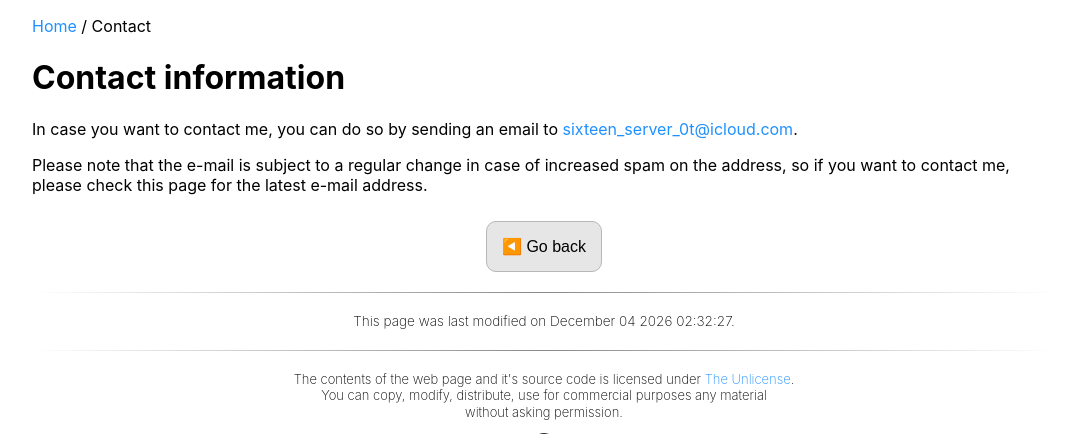
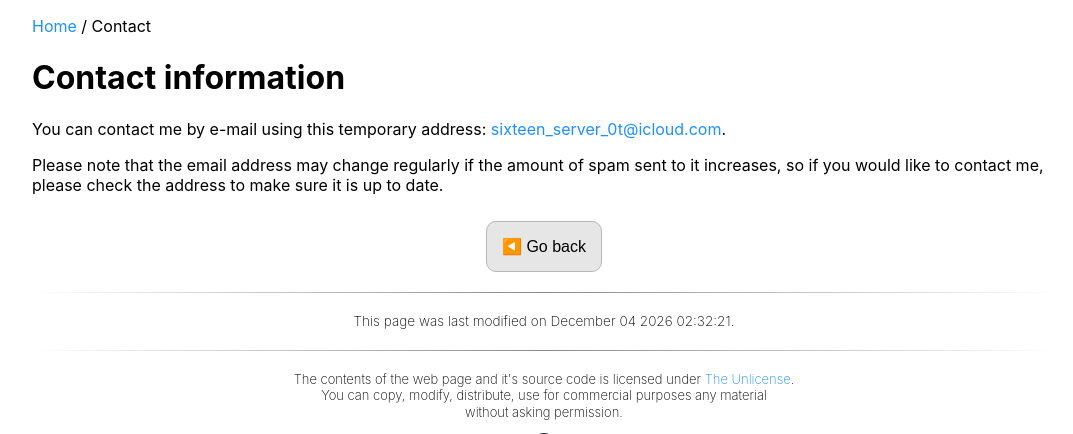
Before and after one commit to nkud90/homepage, a PHP site: page /contact.php in a window 1280 px wide. Shown: the part 67-501 px from the top of the page, without its empty margins (96-1169 px from the left). Run offline with PHP 8.4, Linux system fonts and the light colour scheme.

Commit message:
changed contact details

```diff
--- a/contact.php
+++ b/contact.php
@@ -13,10 +13,11 @@
     <p><a href="/index.php">Home</a> / Contact</p>
     <h1>Contact information</h1>
     <p>
-        In case you want to contact me, you can do so by sending an email to <a href="mailto:sixteen_server_0t@icloud.com">sixteen_server_0t@icloud.com</a>.
+        You can contact me by e-mail using this temporary address: <a href="mailto:sixteen_server_0t@icloud.com">sixteen_server_0t@icloud.com</a>.
     </p>
     <p>
-        Please note that the e-mail is subject to a regular change in case of increased spam on the address, so if you want to contact me, please check this page for the latest e-mail address.
+        Please note that the email address may change regularly if the amount of spam sent to it increases,
+        so if you would like to contact me, please check the address to make sure it is up to date.
     </p>
     </div>
     <?php include 'footer.php';?>
```
